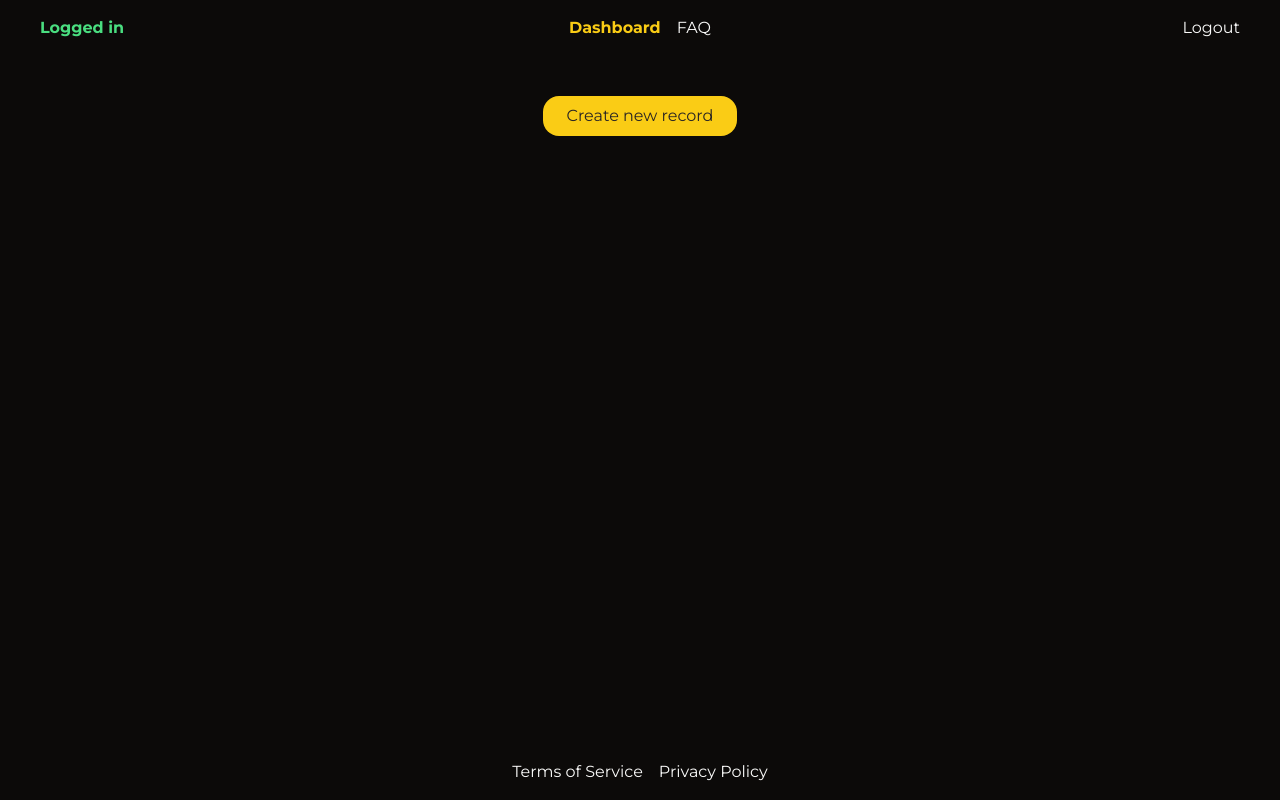
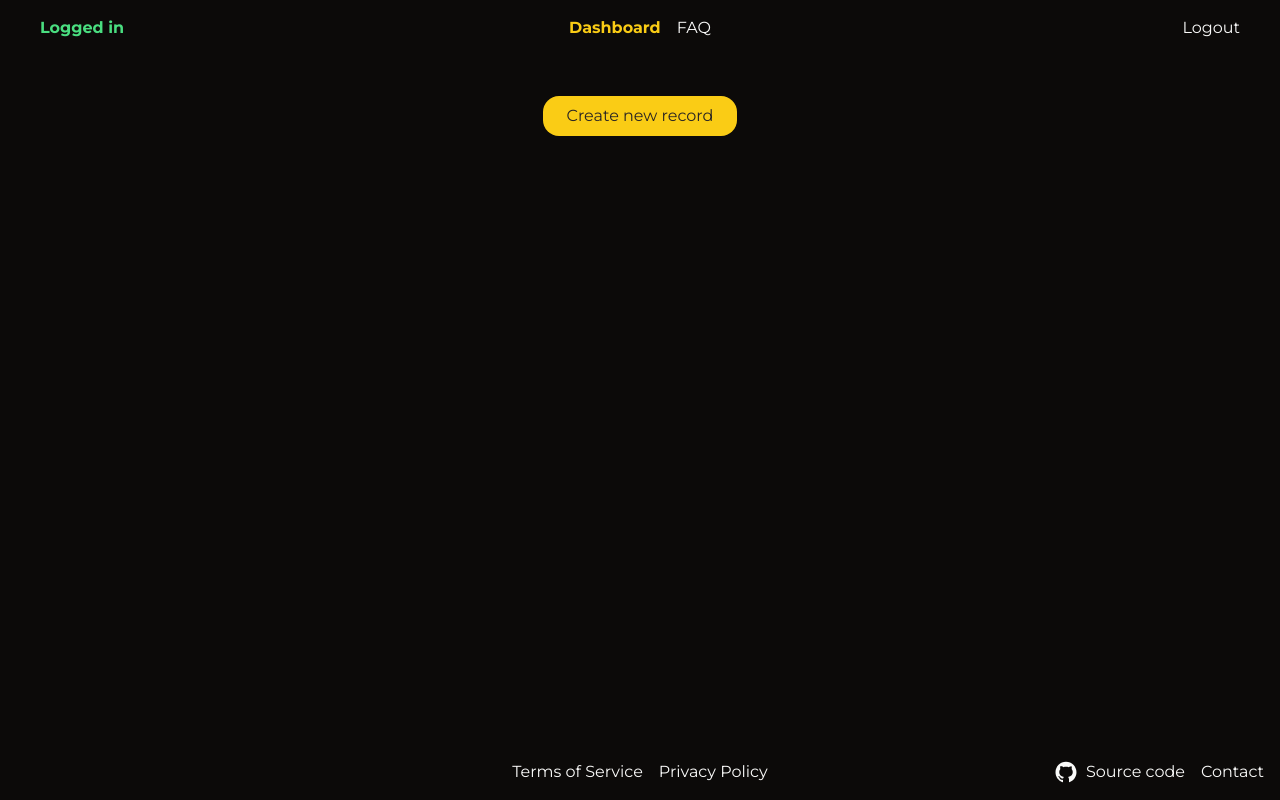
Before and after one commit to juhamikael/jobtracker, a Next.js app: page /dashboard in a window 1280 px wide. Built offline with nearby package versions, Linux system fonts and the light colour scheme; no server answers; the database is empty.

Commit message:
Add link more links to footer
source code and contact

```diff
--- a/components/Footer.tsx
+++ b/components/Footer.tsx
@@ -1,5 +1,6 @@
 "use client";
 import { cn } from "@/lib/utils";
+import { AiFillGithub } from "react-icons/ai";
 import Link from "next/link";
 import { usePathname } from "next/navigation";
 const Footer = () => {
@@ -7,6 +8,25 @@ const Footer = () => {
 
   return (
     <footer className="mt-auto">
+      <div className="fixed bottom-0 right-0 py-4 px-4">
+        <div className="flex gap-x-4">
+          <Link
+            className="flex gap-x-2 hover:font-bold transition-all"
+            href="https://github.com/juhamikael/jobtracker"
+            target="_blank"
+          >
+            <AiFillGithub className="h-6 w-6" />
+            Source code
+          </Link>
+          <Link
+            className="flex gap-x-2 hover:font-bold transition-all"
+            href="https://dev.juhamikael.info/contact"
+            target="_blank"
+          >
+            Contact
+          </Link>
+        </div>
+      </div>
       <div className="flex justify-center gap-x-4 py-4">
         <Link
           className={cn(
```
